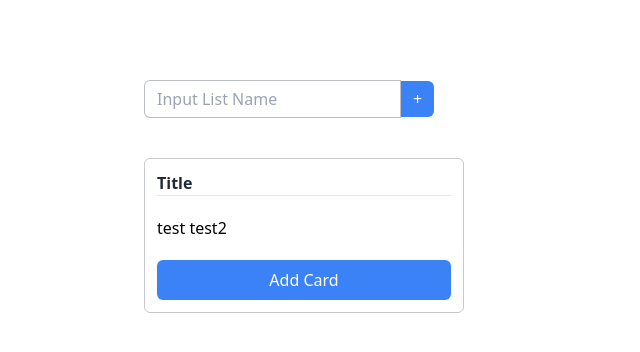
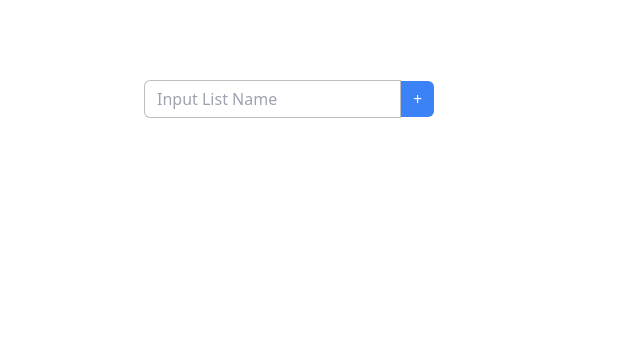
Before and after one commit to rudikurniawan99/kanban-board-clone, a React (Create React App) app: page / in a window 1280 px wide. Shown: the top 352 px of the page, without its empty margins (0-640 px from the left). Built offline with nearby package versions, Linux system fonts and the light colour scheme.

Commit message:
create list input logic

```diff
--- a/src/components/List.js
+++ b/src/components/List.js
@@ -2,7 +2,7 @@ import useInput from '../hooks/useInput'
 import InputField from './InputField'
 import { useState } from 'react'
 
-const List = () => {
+const List = ({item}) => {
 
   const [isOpen, setIsOpen] = useState(false)
   const cardTitle = useInput('')
@@ -10,7 +10,7 @@ const List = () => {
   return (
     <div className="w-80 p-3 rounded-md border border-gray-800 border-opacity-25">
       <h3 className="text-gray-800 font-semibold">
-        Title
+        {item.title}
       </h3>
       <hr />
       <div className="my-3 py-2">
--- a/src/features/list/listSlice.js
+++ b/src/features/list/listSlice.js
@@ -0,0 +1,22 @@
+import { createSlice } from "@reduxjs/toolkit";
+import { v4 } from "uuid";
+
+export const listSlice = createSlice({
+  name: 'list',
+  initialState: [],
+  reducers: {
+    addList: (state, action) => {
+      const { title } = action.payload
+      const newList = {
+        id: v4(),
+        title,
+        cards: []
+      }
+
+      state.push(newList)
+    }
+  }
+})
+
+export const { addList } = listSlice.actions
+export default listSlice.reducer
--- a/src/features/store.js
+++ b/src/features/store.js
@@ -1,8 +1,11 @@
 import { configureStore } from "@reduxjs/toolkit";
+import kanbanReducer from './kanban/kanbanSlice'
+import listReducer from './list/listSlice'
 
 const store = configureStore({
   reducer: {
-
+    kanban: kanbanReducer,
+    list: listReducer
   }
 })
 
--- a/src/pages/MainApp.js
+++ b/src/pages/MainApp.js
@@ -2,10 +2,15 @@ import React from 'react'
 import InputField from '../components/InputField'
 import List from '../components/List'
 import useInput from '../hooks/useInput'
+import { useSelector, useDispatch } from 'react-redux'
+import { addList } from '../features/list/listSlice'
 
 const MainApp = () => {
 
   const listTitle =  useInput('')
+  const lists = useSelector((state) => state.list)
+  const dispatch = useDispatch()
+
 
   return (
     <div className="px-36 py-20">
@@ -16,13 +21,20 @@ const MainApp = () => {
         <button
           className="py-1.5 px-3 rounded-br-md rounded-tr-md bg-blue-500 text-white"
           onClick={() => {
-            console.log(listTitle.value)
+            dispatch(addList({
+              title: listTitle.value
+            }))
             listTitle.reset()
           }}
         >+</button>
       </div>
-      <div className="mt-10">
-        <List/>
+      <div className="mt-10 flex space-x-5">
+        {lists.map((list, index) => (
+          <List
+            key={index}
+            item={list}
+          />
+        ))}
       </div>
     </div>
   )
```
